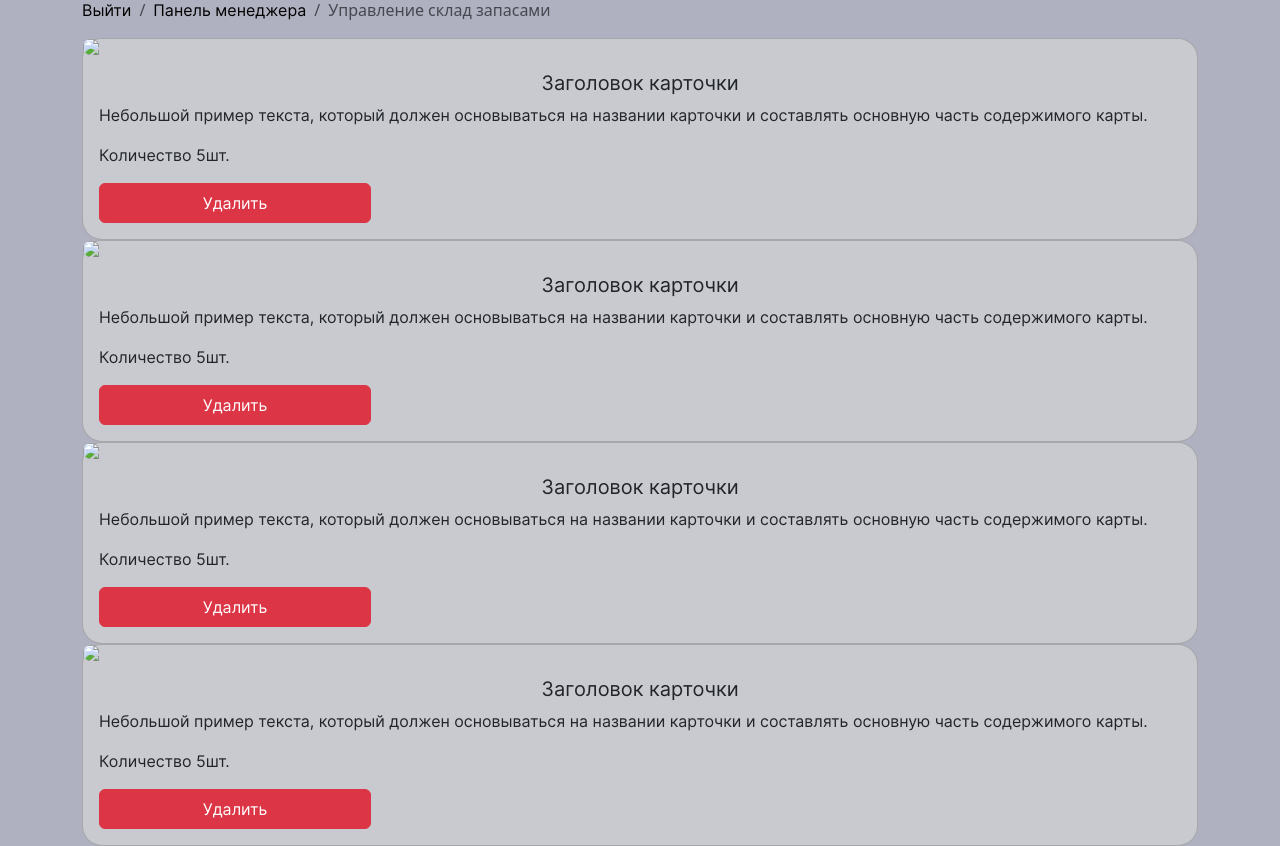
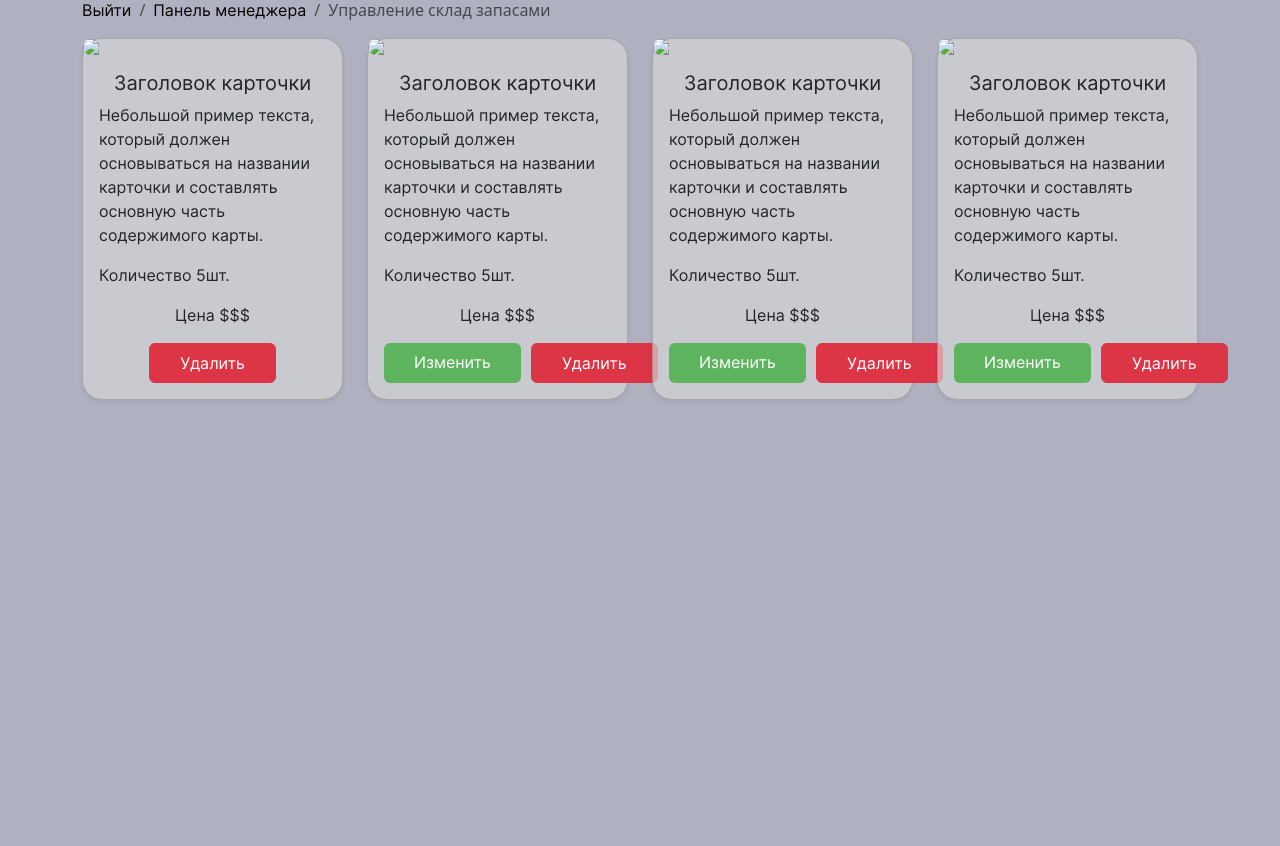
Before and after one commit to ghhossib/OrdersS, a Flask app: page /manger-stocks in a window 1280 px wide. Shown: the part 140-986 px from the top of the page. After the commit the page ends 540 px from the top, so only its background shows below. Run offline with Flask 3, Linux system fonts and the light colour scheme; the visitor is signed in with stand-in values (Sample User, id 1); data that the repository does not hold is empty; some libraries are stand-ins or nearby versions.

Commit message:
клиента делайx2

```diff
--- a/app.py
+++ b/app.py
@@ -15,10 +15,6 @@ login_manager = LoginManager(application)
 @login_manager.user_loader
 def user_loader(id):
     return UsersController.show(int(id))
-
-
-
-
 
 @application.route('/', methods=['POST', 'GET'])
 def home():
--- a/templates/manager_stocks.html
+++ b/templates/manager_stocks.html
@@ -18,51 +18,84 @@
                 </li>
                 </ol>
               </nav>
-            <div class="card-wrapper grid">
-                <div class="card g-col-3" style="width: auto;">
-                    <img style="border-radius: inherit;" src="https://imgholder.ru/286x300/8493a8/adb9ca&text=IMAGE+HOLDER&font=kelson"/>
-                    <div class="card-body card_catalog">
+            <div class="card-wrapper row g-4">
+                <div class="col-lg-3 col-md-4 col-sm-6">
+        <div class="card h-100 shadow-sm">
+           <img style="border-radius: inherit;" src="https://imgholder.ru/286x300/8493a8/adb9ca&text=IMAGE+HOLDER&font=kelson" />
+          <div class="card-body">
             <h5 class="card-title">Заголовок карточки</h5>
               <p class="card-text">Небольшой пример текста, который должен основываться на названии карточки и
                         составлять основную часть содержимого карты.</p>
                 <p class="card-count">Количество 5шт.</p>
-                        <a  href="" class="btn btn-danger" style="padding: 7px 30px 7px 30px; width: 272px;">Удалить</a>
+                <p class="card-price">Цена $$$</p>
+
+
+                <div class="btns-catalog d-flex justify-content-center" style="gap: 10px;">
+
+                            <a  href="" class="btn btn-danger" style="padding: 7px 30px 7px 30px;">Удалить</a>
+                        </div>
 
           </div>
         </div>
-                <div class="card g-col-3" style="width: auto;">
+      </div>
+                <div class="col-lg-3 col-md-4 col-sm-6">
+        <div class="card h-100 shadow-sm">
            <img style="border-radius: inherit;" src="https://imgholder.ru/286x300/8493a8/adb9ca&text=IMAGE+HOLDER&font=kelson" />
-                    <div class="card-body card_catalog">
+          <div class="card-body">
             <h5 class="card-title">Заголовок карточки</h5>
               <p class="card-text">Небольшой пример текста, который должен основываться на названии карточки и
                         составлять основную часть содержимого карты.</p>
                 <p class="card-count">Количество 5шт.</p>
-                        <a  href="" class="btn btn-danger" style="padding: 7px 30px 7px 30px; width: 272px;">Удалить</a>
+                <p class="card-price">Цена $$$</p>
+
+
+                <div class="btns-catalog d-flex" style="gap: 10px;">
+                            <a  href="edit_catalog_products.html" class="btn btn-success" style="background-color: #5EB45E; border: none;     padding: 7px 30px 7px 30px;">Изменить</a>
+                            <a  href="" class="btn btn-danger" style="padding: 7px 30px 7px 30px;">Удалить</a>
+                        </div>
 
           </div>
         </div>
-                <div class="card g-col-3" style="width: auto;">
+      </div>
+                <div class="col-lg-3 col-md-4 col-sm-6">
+        <div class="card h-100 shadow-sm">
            <img style="border-radius: inherit;" src="https://imgholder.ru/286x300/8493a8/adb9ca&text=IMAGE+HOLDER&font=kelson" />
-                    <div class="card-body card_catalog">
+          <div class="card-body">
             <h5 class="card-title">Заголовок карточки</h5>
               <p class="card-text">Небольшой пример текста, который должен основываться на названии карточки и
                         составлять основную часть содержимого карты.</p>
                 <p class="card-count">Количество 5шт.</p>
-                        <a  href="" class="btn btn-danger" style="padding: 7px 30px 7px 30px; width: 272px;">Удалить</a>
+                <p class="card-price">Цена $$$</p>
+
+
+                <div class="btns-catalog d-flex" style="gap: 10px;">
+                            <a  href="edit_catalog_products.html" class="btn btn-success" style="background-color: #5EB45E; border: none;     padding: 7px 30px 7px 30px;">Изменить</a>
+                            <a  href="" class="btn btn-danger" style="padding: 7px 30px 7px 30px;">Удалить</a>
+                        </div>
 
           </div>
         </div>
-                <div class="card g-col-3" style="width: auto;">
+      </div>
+                <div class="col-lg-3 col-md-4 col-sm-6">
+        <div class="card h-100 shadow-sm">
            <img style="border-radius: inherit;" src="https://imgholder.ru/286x300/8493a8/adb9ca&text=IMAGE+HOLDER&font=kelson" />
-                    <div class="card-body card_catalog card_btn-edit">
+          <div class="card-body">
             <h5 class="card-title">Заголовок карточки</h5>
               <p class="card-text">Небольшой пример текста, который должен основываться на названии карточки и
                         составлять основную часть содержимого карты.</p>
                 <p class="card-count">Количество 5шт.</p>
-                        <a  href="" class="btn btn-danger" style="padding: 7px 30px 7px 30px; width: 272px;">Удалить</a>
+                <p class="card-price">Цена $$$</p>
+
+
+                <div class="btns-catalog d-flex" style="gap: 10px;">
+                            <a  href="edit_catalog_products.html" class="btn btn-success" style="background-color: #5EB45E; border: none;     padding: 7px 30px 7px 30px;">Изменить</a>
+                            <a  href="" class="btn btn-danger" style="padding: 7px 30px 7px 30px;">Удалить</a>
+                        </div>
 
           </div>
         </div>
+      </div>
+
 
 
 
```
Also changed, not shown: templates/catalog_products.html (+51 -25 lines), templates/manager_catalog_products.html (+29 -13 lines). Lines whose indentation alone changed are shown as unchanged.
